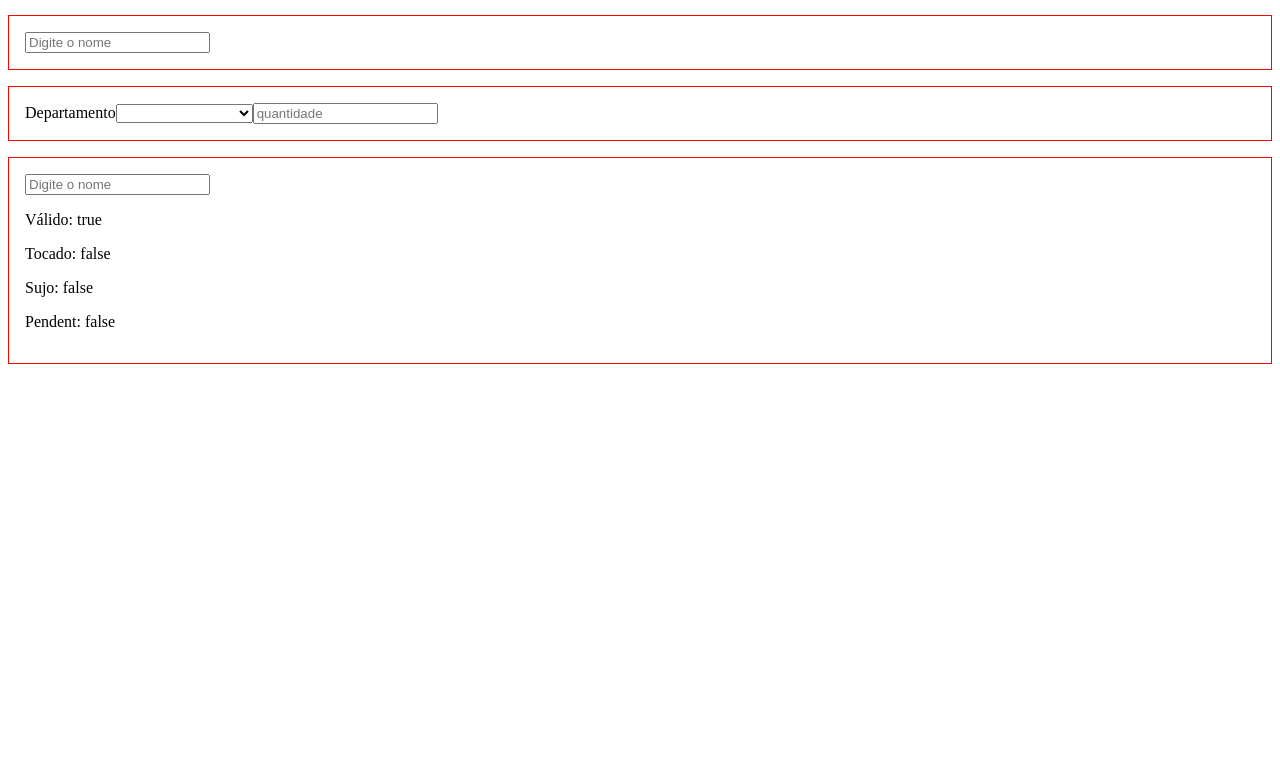
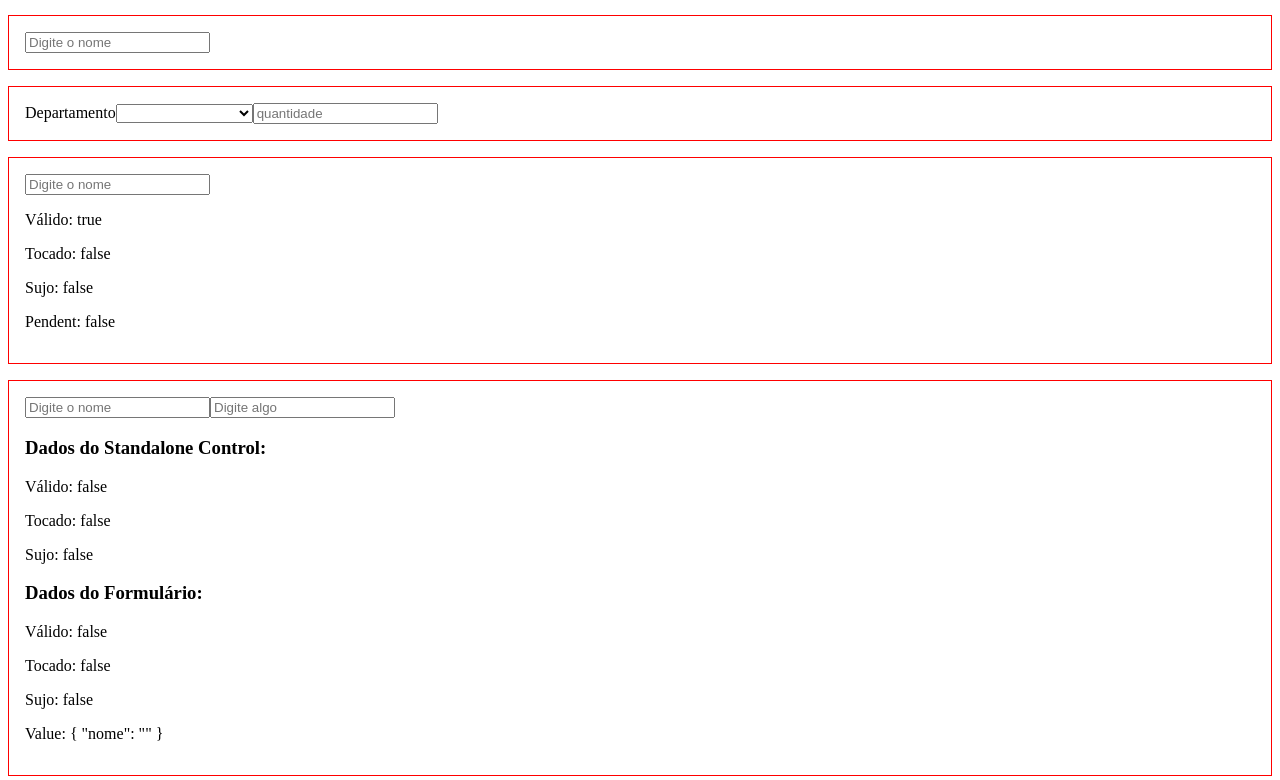
Before and after one commit to Eduardo-XavierPaula/template_driven_forms, an Angular app: page / in a window 1280 px wide. Shown: the part 2271-3051 px from the top of the page. Before the commit the page ends 2643 px from the top, so only its background shows below. Built offline with nearby package versions, Linux system fonts and the light colour scheme.

Commit message:
✨ New feature: configuração standalone, by Eduardo Xavier

```diff
--- a/src/app/app.component.html
+++ b/src/app/app.component.html
@@ -31,3 +31,6 @@
 <div class="container">
   <app-async-custom-validator-form></app-async-custom-validator-form>
 </div>
+<div class="container">
+  <app-standalone-control-form></app-standalone-control-form>
+</div>
--- a/src/app/app.module.ts
+++ b/src/app/app.module.ts
@@ -21,6 +21,7 @@ import { DepartmentQuantityValidatorDirective } from './custom-validators/synchr
 import { HttpClientModule } from '@angular/common/http';
 import { UserNameValidatorDirective } from './custom-validators/asynchronous/directives/user-name-validator.directive';
 import { AsyncCustomValidatorFormComponent } from './custom-validators/asynchronous/async-custom-validator-form/async-custom-validator-form.component';
+import { StandaloneControlFormComponent } from './elements/standalone-control-form/standalone-control-form.component';
 
 @NgModule({
   declarations: [
@@ -41,6 +42,7 @@ import { AsyncCustomValidatorFormComponent } from './custom-validators/asynchron
     DepartmentQuantityValidatorDirective,
     UserNameValidatorDirective,
     AsyncCustomValidatorFormComponent,
+    StandaloneControlFormComponent,
   ],
   imports: [BrowserModule, AppRoutingModule, FormsModule, HttpClientModule],
   providers: [],
--- /dev/null
+++ b/src/app/elements/standalone-control-form/standalone-control-form.component.html
@@ -0,0 +1,30 @@
+<form #meuForm="ngForm">
+  <input
+    type="text"
+    name="nome"
+    id="nome"
+    ngModel
+    placeholder="Digite o nome"
+    required
+  />
+  <input
+    type="text"
+    name="sozinho"
+    id="sozinho"
+    ngModel
+    #aloneControl="ngModel"
+    [ngModelOptions]="{ standalone: true }"
+    placeholder="Digite algo"
+    required
+  />
+
+  <h3>Dados do Standalone Control:</h3>
+  <p>Válido: {{ aloneControl.valid }}</p>
+  <p>Tocado: {{ aloneControl.touched }}</p>
+  <p>Sujo: {{ aloneControl.dirty }}</p>
+  <h3>Dados do Formulário:</h3>
+  <p>Válido: {{ meuForm.valid }}</p>
+  <p>Tocado: {{ meuForm.touched }}</p>
+  <p>Sujo: {{ meuForm.dirty }}</p>
+  <p>Value: {{ meuForm.value | json }}</p>
+</form>
```
Also changed, not shown: src/app/elements/standalone-control-form/standalone-control-form.component.ts (added, +10 -0 lines), src/app/elements/standalone-control-form/standalone-control-form.component.scss (added), 1 other file (tests, documents, lock files or other folders).
